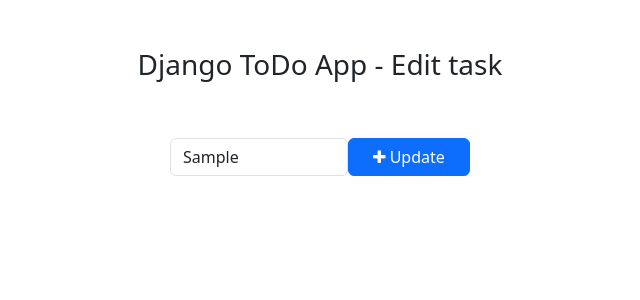
After one commit to udipikiran/todo_learn, a Django app: page /todo/edit_task/1/ in a window 1280 px wide. The commit adds this page. Shown: the top 300 px of the page, without its empty margins (320-960 px from the left). Run offline with Django 5.2, Linux system fonts and the light colour scheme; tables that the repository leaves empty hold one stand-in row (values such as "Sample post").

Commit message:
updated with edit and delete features

```diff
--- /dev/null
+++ b/templates/edit_task.html
@@ -0,0 +1,34 @@
+<!DOCTYPE html>
+<html lang="en">
+
+<head>
+    <meta charset="UTF-8">
+    <meta name="viewport" content="width=device-width, initial-scale=1.0">
+    <title>Edit Task Django ToDo app</title>
+    <link href="https://cdn.jsdelivr.net/npm/bootstrap@5.3.0-alpha1/dist/css/bootstrap.min.css" rel="stylesheet"
+        integrity="sha384-GLhlTQ8iRABdZLl6O3oVMWSktQOp6b7In1Zl3/Jr59b6EGGoI1aFkw7cmDA6j6gD" crossorigin="anonymous">
+    <script src="https://cdn.jsdelivr.net/npm/bootstrap@5.3.0-alpha1/dist/js/bootstrap.bundle.min.js"
+        integrity="sha384-w76AqPfDkMBDXo30jS1Sgez6pr3x5MlQ1ZAGC+nuZB+EYdgRZgiwxhTBTkF7CXvN"
+        crossorigin="anonymous"></script>
+    <!-- Font Awesome Icons -->
+    <link rel="stylesheet" href="https://cdnjs.cloudflare.com/ajax/libs/font-awesome/4.7.0/css/font-awesome.min.css">
+</head>
+
+<body>
+    <div class="container">
+        <h3 class="pt-5 pb-5 text-center">Django ToDo App - Edit task</h3>
+        <form action="{% url 'edit_task' get_task.pk%}" method="post" style="width: 300px; margin:auto">
+            {% csrf_token %}
+            <div class="form-group">
+                <span style="display: flex;">
+                    <input type="text" name="task" class="form-control" placeholder="Add a task"
+                        value="{{get_task.task}}">
+                    <button type="submit" class="btn btn-primary" style="width: 200px;"><i class="fa fa-plus"></i>
+                        Update</button>
+                </span>
+            </div>
+        </form>
+    </div>
+</body>
+
+</html>
--- a/todo/urls.py
+++ b/todo/urls.py
@@ -4,5 +4,7 @@ from . import views
 urlpatterns = [
     path("addTask/", views.addTask, name="addTask"),
     path("mark_as_done/<int:pk>/", views.mark_as_done, name="mark_as_done"),
-    path("mark_as_undone/<int:pk>/", views.mark_as_undone, name="mark_as_undone")
+    path("mark_as_undone/<int:pk>/", views.mark_as_undone, name="mark_as_undone"),
+    path("edit_task/<int:pk>/", views.edit_task, name="edit_task"),
+    path("delete_task/<int:pk>/", views.delete_task, name="delete_task"),
 ]
--- a/todo/views.py
+++ b/todo/views.py
@@ -5,18 +5,38 @@ from todo.models import Task
 
 # Create your views here.
 def addTask(request):
-    task = request.POST['task']
+    task = request.POST["task"]
     Task.objects.create(task=task)
-    return redirect('home')
+    return redirect("home")
+
 
 def mark_as_done(request, pk):
     task = get_object_or_404(Task, pk=pk)
     task.is_completed = True
     task.save()
-    return redirect('home')
+    return redirect("home")
+
 
 def mark_as_undone(request, pk):
     task = get_object_or_404(Task, pk=pk)
     task.is_completed = False
     task.save()
-    return redirect('home')
+    return redirect("home")
+
+
+def edit_task(request, pk):
+    get_task = get_object_or_404(Task, pk=pk)
+    if request.method == "POST":
+        new_task = request.POST["task"]
+        get_task.task = new_task
+        get_task.save()
+        return redirect("home")
+    else:
+        context = {"get_task": get_task}
+        return render(request, "edit_task.html", context)
+
+
+def delete_task(request, pk):
+    get_task = get_object_or_404(Task, pk=pk)
+    get_task.delete()
+    return redirect("home")
```
Also changed, not shown: templates/home.html (+5 -3 lines).
